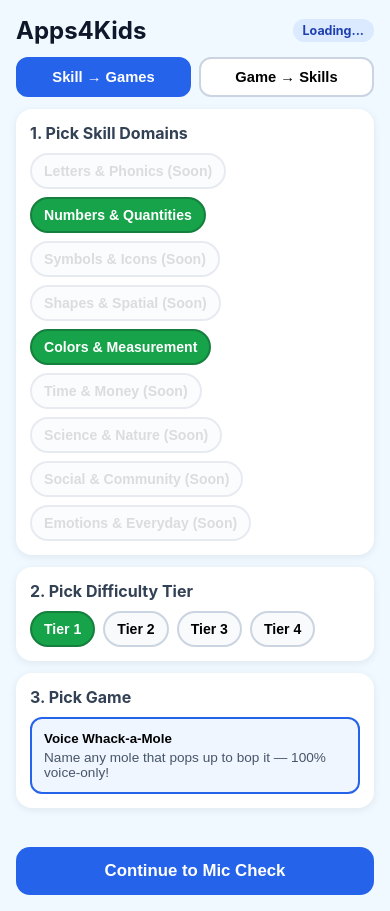
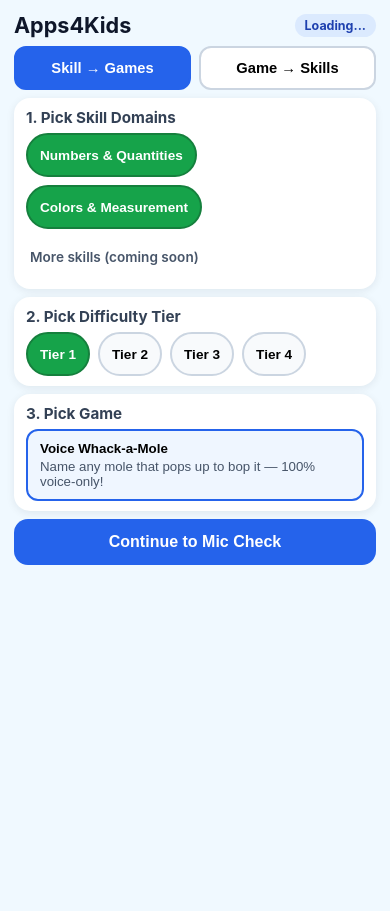
Before and after one commit to kentch2013/Apps4Kids, a website: page web-poc/index.html in a window 390 px wide. After the commit the page ends 844 px from the top, so only its background shows below. Drawn offline with Linux system fonts and the light colour scheme.

Commit message:
feat(#22): enforce >=44px mobile touch targets and collapse disabled (Soon) skills (#27)

```diff
--- a/web-poc/games/whack-a-mole/app.js
+++ b/web-poc/games/whack-a-mole/app.js
@@ -20,6 +20,8 @@
     flowSkillBtn: document.getElementById("flowSkillBtn"),
     flowGameBtn: document.getElementById("flowGameBtn"),
     domainList: document.getElementById("domainList"),
+    soonDomainsDetails: document.getElementById("soonDomainsDetails"),
+    soonDomainList: document.getElementById("soonDomainList"),
     tierList: document.getElementById("tierList"),
     gameList: document.getElementById("gameList"),
     startSetupBtn: document.getElementById("startSetupBtn"),
@@ -183,6 +185,9 @@
     els.setupError.textContent = "";
 
     els.domainList.innerHTML = "";
+    if (els.soonDomainList) {
+      els.soonDomainList.innerHTML = "";
+    }
     const eligibleSkills =
       launcherFlow === "game_to_skill"
         ? Launcher.getEligibleSkills(gamesManifest, selectedGameId)
@@ -195,6 +200,7 @@
         )
       : null;
 
+    let soonCount = 0;
     for (const dom of gamesManifest.domains) {
       const btn = document.createElement("button");
       btn.type = "button";
@@ -216,7 +222,15 @@
         }
         renderSetup();
       });
-      els.domainList.appendChild(btn);
+      if (!dom.active && els.soonDomainList) {
+        els.soonDomainList.appendChild(btn);
+        soonCount += 1;
+      } else {
+        els.domainList.appendChild(btn);
+      }
+    }
+    if (els.soonDomainsDetails) {
+      els.soonDomainsDetails.hidden = soonCount === 0;
     }
 
     els.tierList.innerHTML = "";
--- a/web-poc/index.html
+++ b/web-poc/index.html
@@ -26,6 +26,10 @@
       <div class="card">
         <h2>1. Pick Skill Domains</h2>
         <div id="domainList" class="chip-grid"></div>
+        <details id="soonDomainsDetails" class="soon-domains" hidden>
+          <summary class="soon-summary">More skills (coming soon)</summary>
+          <div id="soonDomainList" class="chip-grid soon-chip-grid"></div>
+        </details>
       </div>
 
       <div class="card">
--- a/web-poc/styles.css
+++ b/web-poc/styles.css
@@ -13,7 +13,7 @@ html, body {
   max-width: 480px;
   min-height: 100vh;
   margin: 0 auto;
-  padding: 16px;
+  padding: 12px 14px;
   display: flex;
   flex-direction: column;
 }
@@ -25,11 +25,11 @@ html, body {
   display: flex;
   align-items: center;
   justify-content: space-between;
-  margin-bottom: 12px;
+  margin-bottom: 8px;
 }
 .setup-header h1 {
   margin: 0;
-  font-size: 1.5rem;
+  font-size: 1.35rem;
 }
 .status-pill {
   font-size: 0.78rem;
@@ -43,15 +43,20 @@ html, body {
   display: grid;
   grid-template-columns: 1fr 1fr;
   gap: 8px;
-  margin-bottom: 12px;
+  margin-bottom: 8px;
 }
 .toggle-btn {
-  padding: 10px;
+  min-height: 44px;
+  min-width: 44px;
+  padding: 10px 12px;
   border-radius: 12px;
   border: 2px solid #cbd5e1;
   background: #ffffff;
   font-weight: 700;
   font-size: 0.92rem;
+  display: inline-flex;
+  align-items: center;
+  justify-content: center;
   cursor: pointer;
 }
 .toggle-btn.active {
@@ -62,13 +67,13 @@ html, body {
 .card {
   background: #ffffff;
   border-radius: 16px;
-  padding: 14px;
-  margin-bottom: 12px;
+  padding: 10px 12px;
+  margin-bottom: 8px;
   box-shadow: 0 2px 8px rgba(15, 23, 42, 0.08);
 }
 .card h2 {
-  margin: 0 0 10px;
-  font-size: 1rem;
+  margin: 0 0 6px;
+  font-size: 0.95rem;
   color: #334155;
 }
 .chip-grid {
@@ -77,12 +82,17 @@ html, body {
   gap: 8px;
 }
 .chip {
+  min-height: 44px;
+  min-width: 44px;
   padding: 8px 12px;
   border-radius: 999px;
   border: 2px solid #cbd5e1;
   background: #f8fafc;
-  font-size: 0.88rem;
+  font-size: 0.85rem;
   font-weight: 600;
+  display: inline-flex;
+  align-items: center;
+  justify-content: center;
   cursor: pointer;
 }
 .chip.selected {
@@ -94,20 +104,38 @@ html, body {
   opacity: 0.45;
   cursor: not-allowed;
 }
+.soon-domains {
+  margin-top: 6px;
+}
+.soon-summary {
+  min-height: 44px;
+  padding: 6px 4px;
+  font-size: 0.85rem;
+  font-weight: 600;
+  color: #475569;
+  display: flex;
+  align-items: center;
+  cursor: pointer;
+  user-select: none;
+}
+.soon-chip-grid {
+  margin-top: 6px;
+}
 .game-list {
   display: flex;
   flex-direction: column;
   gap: 8px;
 }
 .game-card {
+  min-height: 44px;
   text-align: left;
-  padding: 12px;
+  padding: 10px 12px;
   border-radius: 12px;
   border: 2px solid #cbd5e1;
   background: #f8fafc;
   display: flex;
   flex-direction: column;
-  gap: 4px;
+  gap: 3px;
   cursor: pointer;
 }
 .game-card.selected {
@@ -115,18 +143,22 @@ html, body {
   background: #eff6ff;
 }
 .game-card span {
-  font-size: 0.85rem;
+  font-size: 0.83rem;
   color: #475569;
 }
 .primary-btn {
   width: 100%;
-  padding: 14px;
+  min-height: 46px;
+  padding: 12px 14px;
   border-radius: 14px;
   border: none;
   background: #2563eb;
   color: #ffffff;
-  font-size: 1.05rem;
+  font-size: 1rem;
   font-weight: 700;
+  display: inline-flex;
+  align-items: center;
+  justify-content: center;
   cursor: pointer;
 }
 .primary-btn:disabled {
@@ -134,11 +166,16 @@ html, body {
   cursor: not-allowed;
 }
 .ghost-btn {
+  min-height: 44px;
+  min-width: 44px;
   padding: 10px 16px;
   border-radius: 12px;
   border: 2px solid #cbd5e1;
   background: #ffffff;
   font-weight: 700;
+  display: inline-flex;
+  align-items: center;
+  justify-content: center;
   cursor: pointer;
 }
 .error-text {
@@ -146,6 +183,9 @@ html, body {
   font-weight: 600;
   min-height: 1.2em;
   margin: 4px 0 8px;
+}
+.error-text:empty {
+  display: none;
 }
 .center-card {
   text-align: center;
@@ -215,14 +255,19 @@ html, body {
   box-shadow: 0 0 0 6px rgba(249, 115, 22, 0.25);
 }
 .exit-icon-btn {
-  width: 34px;
-  height: 34px;
+  min-width: 44px;
+  min-height: 44px;
+  width: 44px;
+  height: 44px;
   border-radius: 50%;
   border: 2px solid #cbd5e1;
   background: #ffffff;
-  font-size: 1.2rem;
+  font-size: 1.35rem;
   font-weight: 700;
   line-height: 1;
+  display: inline-flex;
+  align-items: center;
+  justify-content: center;
   cursor: pointer;
 }
 .mole-grid {
@@ -285,12 +330,17 @@ html, body {
   font-size: 0.85rem;
 }
 .sim-btn {
+  min-height: 44px;
+  min-width: 44px;
   padding: 8px 12px;
   border-radius: 10px;
   border: 1px solid #2563eb;
   background: #eff6ff;
   color: #1d4ed8;
   font-weight: 700;
+  display: inline-flex;
+  align-items: center;
+  justify-content: center;
   cursor: pointer;
 }
 .sim-btn.secondary {
```
Also changed, not shown: test/whack-a-mole.test.js (+67 -1 lines), web-poc/spike-voice/styles.css (+20 -1 lines).
